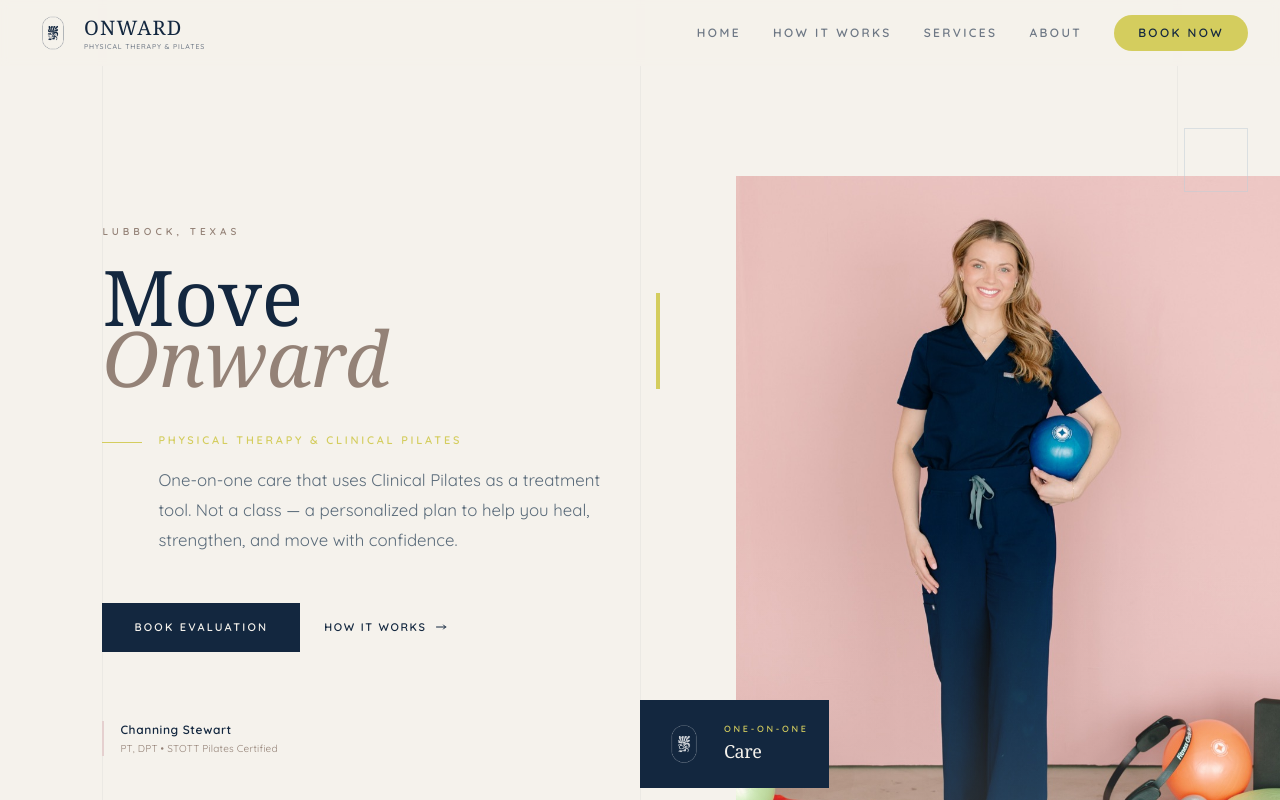
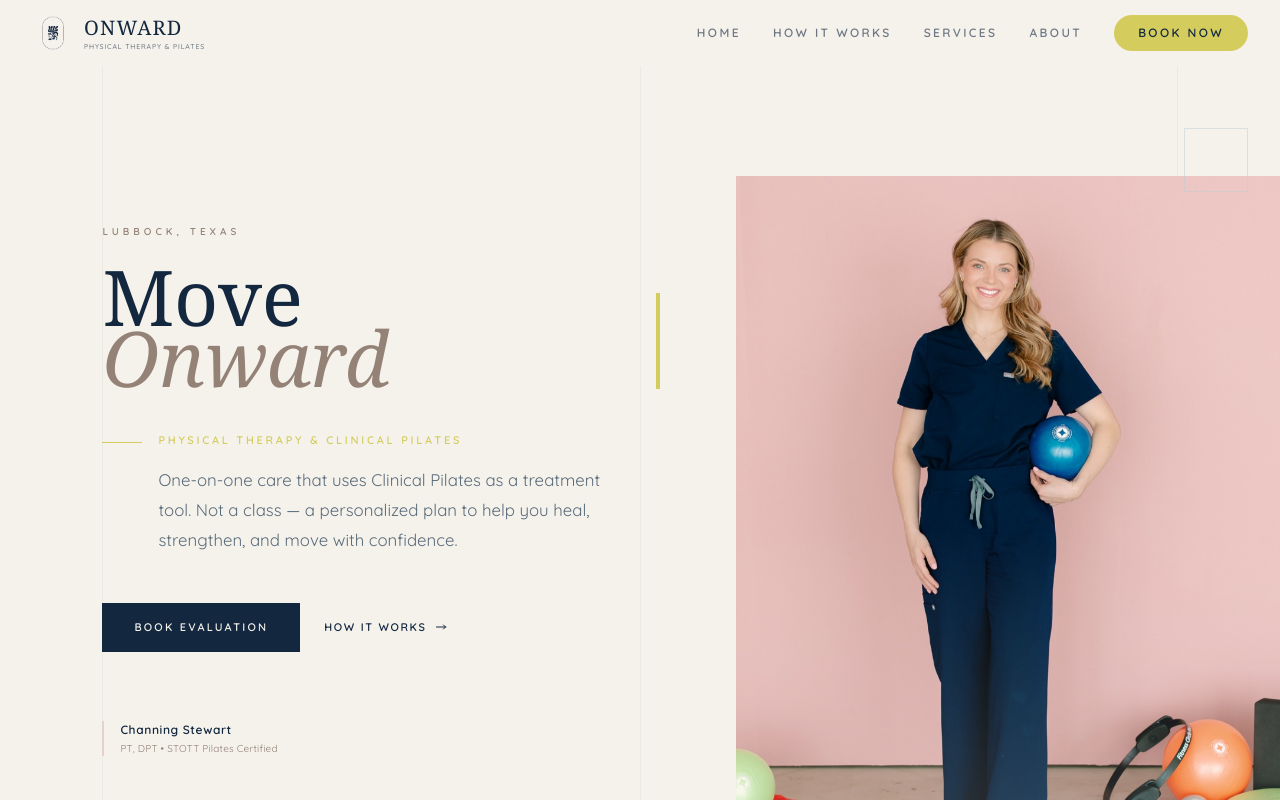
Before and after one commit to josistew/onward-pilates-website, a Next.js app: page / in a window 1280 px wide. Shown: the top 800 px of the page. Built offline with nearby package versions, Linux system fonts and the light colour scheme; a web font is replaced by a local one.

Commit message:
remove "ONE-ON-ONE Care" floating card from hero section
Clean up hero section by removing the floating card.

```diff
--- a/components/home/hero-section.tsx
+++ b/components/home/hero-section.tsx
@@ -185,28 +185,7 @@ export function HeroSection() {
               <div className="h-24 w-1 bg-[#D4CD5E]" />
             </div>
 
-            {/* Bottom detail card with logo */}
-            <div
-              className={`absolute -bottom-6 left-6 z-10 flex items-center gap-4 bg-[#13273F] p-5 md:left-0 lg:-left-16 lg:bottom-24 transition-all duration-700 delay-900 ${
-                loaded ? "translate-y-0 opacity-100" : "translate-y-6 opacity-0"
-              }`}
-            >
-              <Image
-                src="/images/logo-pill-white.png"
-                alt=""
-                width={40}
-                height={60}
-                className="h-12 w-auto opacity-80"
-              />
-              <div>
-                <p className="text-[9px] font-semibold tracking-[0.3em] text-[#D4CD5E]">
-                  ONE-ON-ONE
-                </p>
-                <p className="mt-0.5 font-serif text-lg tracking-tight text-[#F5F2EC]">
-                  Care
-                </p>
-              </div>
-            </div>
+
 
             {/* Geometric accent */}
             <div
```
